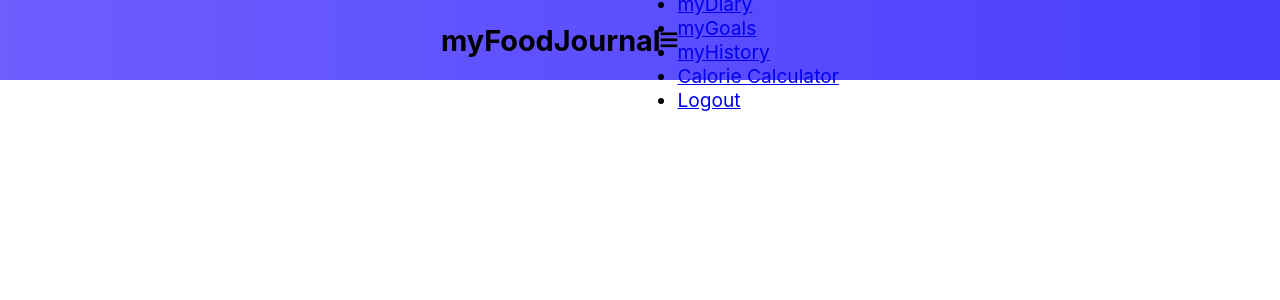
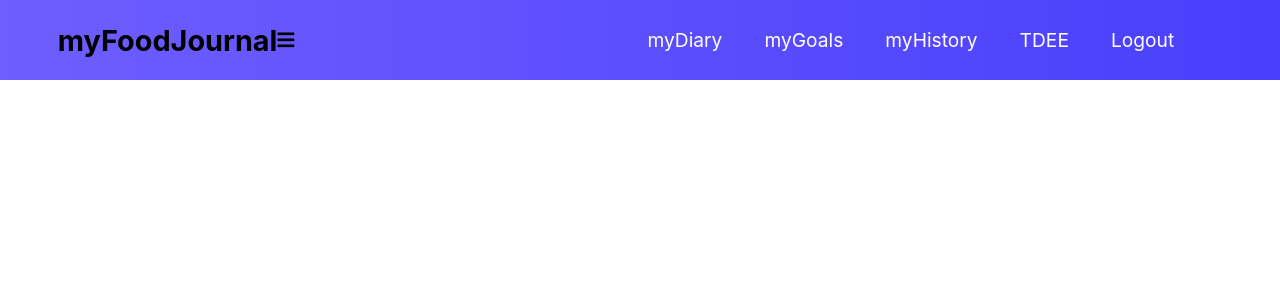
Before and after one commit to emrichmp/myFoodJournal-Frontend, a React (Create React App) app: page / in a window 1280 px wide. Shown: the top 300 px of the page. Built offline with nearby package versions, Linux system fonts and the light colour scheme.

Commit message:
added hover on buttons

```diff
--- a/src/components/Navbar/MenuItems.js
+++ b/src/components/Navbar/MenuItems.js
@@ -1,9 +1,9 @@
 export const MenuItems = [
-    {
-        title: 'myFoodJournal',
-        url: '#',
-        cName: 'nav-links'
-    },
+    // {
+    //     title: 'myFoodJournal',
+    //     url: '#',
+    //     cName: 'nav-links'
+    // },
     {
         title: 'myDiary',
         url: '#',
@@ -20,7 +20,7 @@ export const MenuItems = [
         cName: 'nav-links'
     },
     {
-        title: 'Calorie Calculator',
+        title: 'TDEE',
         url: '#',
         cName: 'nav-links'
     },
--- a/src/components/Navbar/Navbar.css
+++ b/src/components/Navbar/Navbar.css
@@ -6,3 +6,26 @@
     align-items: center;
     font-size: 1.2rem;
 }
+
+.nav-menu {
+    display: grid;
+    grid-template-columns: repeat(5, auto);
+    grid-gap: 10px;
+    list-style: none;
+    text-align: center;
+    width: 70vw;
+    justify-content: end;
+    margin-right: 2rem;
+}
+
+.nav-links {
+    color: white;
+    text-decoration: none;
+    padding: 0.5rem 1rem;
+}
+
+.nav-links:hover {
+    background: #6d76f7;
+    border-radius: 4px;
+    transition: all 0.2s ease-out;
+}
--- a/src/components/Navbar/Navbar.js
+++ b/src/components/Navbar/Navbar.js
@@ -20,7 +20,7 @@ class Navbar extends React.Component {
                     {MenuItems.map((item, index) => {
                         return(
                             <li key={index}>
-                                <a className={MenuItems.cName} href={item.url}>
+                                <a className={item.cName} href={item.url}>
                                     {item.title}
                                 </a>
                             </li>
```
